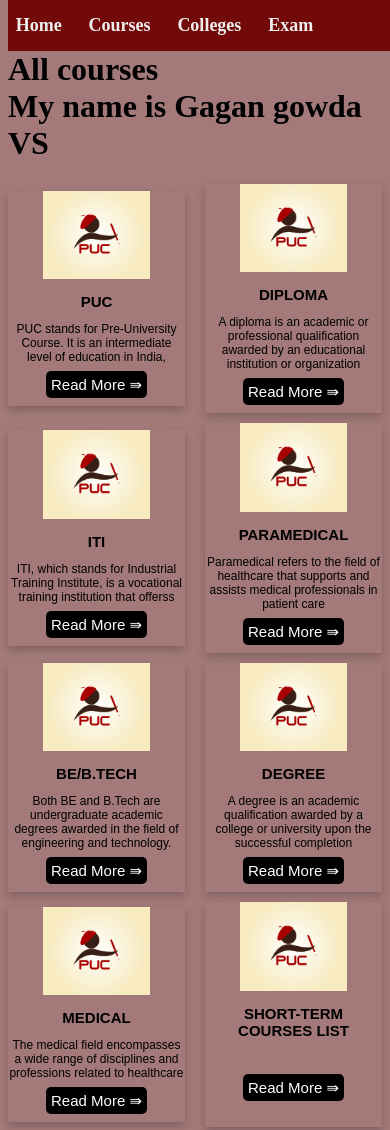
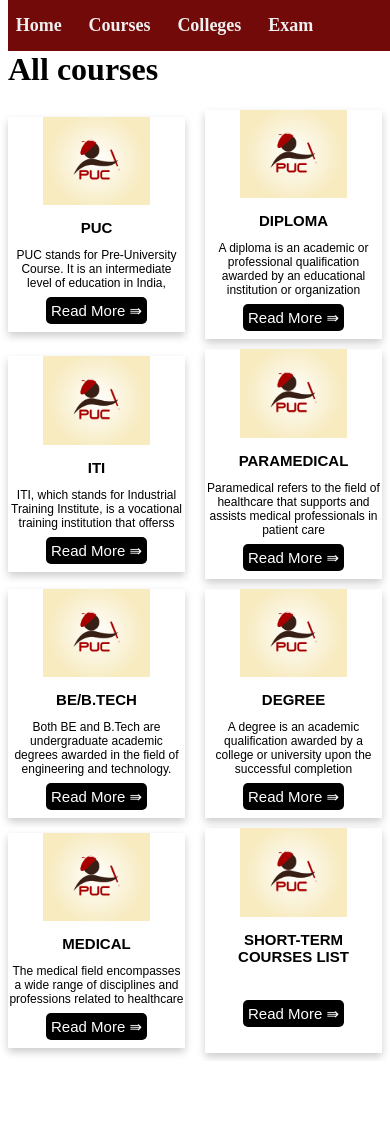
Before and after one commit to Gagan4321/host_host_host, a plain HTML site: page index.html in a window 390 px wide. Shown: the top 1130 px of the page. After the commit the page ends 1061 px from the top, so only its background shows below. Drawn offline with Linux system fonts and the light colour scheme.

Commit message:
Finally everything setteled

```diff
--- a/index.html
+++ b/index.html
@@ -15,7 +15,7 @@
     <a href="exam.html">Exam</a>
 </div>
 
-	<h1 id="after">All courses <br>My name is Gagan gowda VS</h1>
+	<h1 id="after">All courses</h1>
 	<div class="container">
         <div class="card">
             <img src=" puc copy.jpg" alt="Denim Jeans" style="width:60%"   >
--- a/style.css
+++ b/style.css
@@ -178,9 +178,9 @@
 
   @media(max-width:500px){
 
-    body{
+    /* body{
       background-color: rgb(163, 121, 121);
-    }
+    } */
     .navbar a {
       text-align: center;
       display: inline-flex;
```
